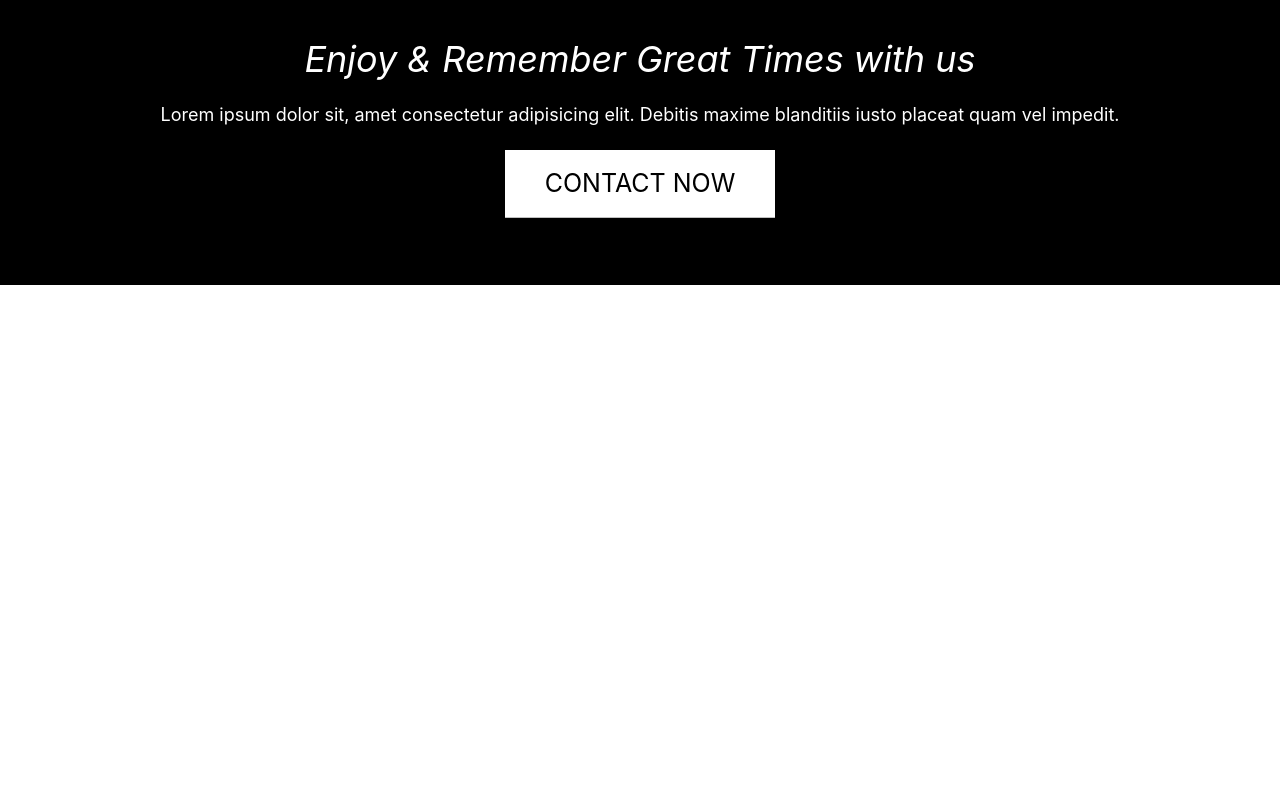
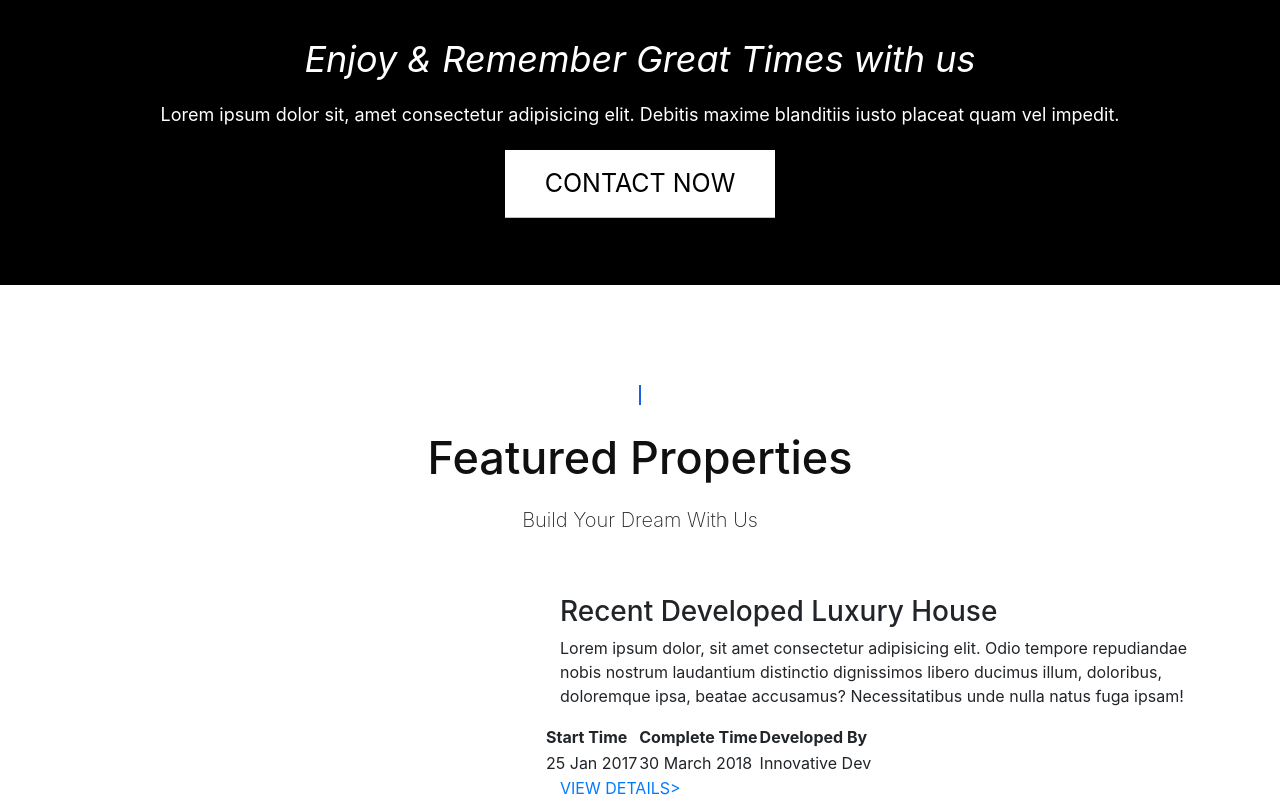
Before and after one commit to josedlca/codingbrothersapp, a React (Create React App) app: page / in a window 1280 px wide. Shown: the part 4006-4806 px from the top of the page. Before the commit the page ends 4391 px from the top, so only its background shows below. Built offline with nearby package versions, Linux system fonts and the light colour scheme.

Commit message:
featured markup html onli

```diff
--- a/src/pages/home/Home.jsx
+++ b/src/pages/home/Home.jsx
@@ -6,6 +6,7 @@ import Services from './servicespart/Services'
 import Aboutus from './aboutpart/Aboutus'
 import Latest from './latest/Latest'
 import Smalljumbo from './smalljumbo/Smalljumbo'
+import Featured from './featured/Featured'
 
 class Home extends Component {
   render() {
@@ -18,6 +19,7 @@ class Home extends Component {
         <Aboutus />
         <Latest />
         <Smalljumbo />
+        <Featured />
       </div>
     );
   }
--- /dev/null
+++ b/src/pages/home/featured/Featured.jsx
@@ -0,0 +1,57 @@
+import React, { Component } from 'react';
+import Headerspage from './../../../components/Headerspage';
+
+class Featured extends Component {
+    render() {
+        return (
+            <section className="featured">
+                <div className="container">
+                    <Headerspage title={'Featured Properties'} description={'Build Your Dream With Us'} />
+                    <div className="row">
+                        <div className="col-md-5">
+                            <div className="featured__img">
+                            </div>
+                        </div>
+                        <div className="col-md-7">
+                            <div className="featured__description">
+                                <div className="row">
+                                    <div className="col-md-12">
+                                        <div className="featured__description--title">
+                                            <h3>Recent Developed Luxury House</h3>
+                                        </div>
+                                    </div>
+                                    <div className="col-md-12">
+                                        <div className="featured__description--text">
+                                            <p>Lorem ipsum dolor, sit amet consectetur adipisicing elit. Odio tempore repudiandae nobis nostrum laudantium distinctio dignissimos libero ducimus illum, doloribus, doloremque ipsa, beatae accusamus? Necessitatibus unde nulla natus fuga ipsam!</p>
+                                        </div>
+                                    </div>
+                                    <div className="cool-md-12">
+                                        <div className="featured__description--table">
+                                            <tr>
+                                                <th>Start Time</th>
+                                                <th>Complete Time</th>
+                                                <th>Developed By</th>
+                                            </tr>
+                                            <tr>
+                                                <td>25 Jan 2017</td>
+                                                <td>30 March 2018</td>
+                                                <td>Innovative Dev</td>
+                                            </tr>
+                                        </div>
+                                    </div>
+                                    <div className="col-md-12">
+                                        <div className="featured__description--button">
+                                            <a href="#">VIEW DETAILS></a>
+                                        </div>
+                                    </div>
+                                </div>
+                            </div>
+                        </div>
+                    </div>
+                </div>
+            </section>
+        );
+    }
+}
+
+export default Featured;
```
